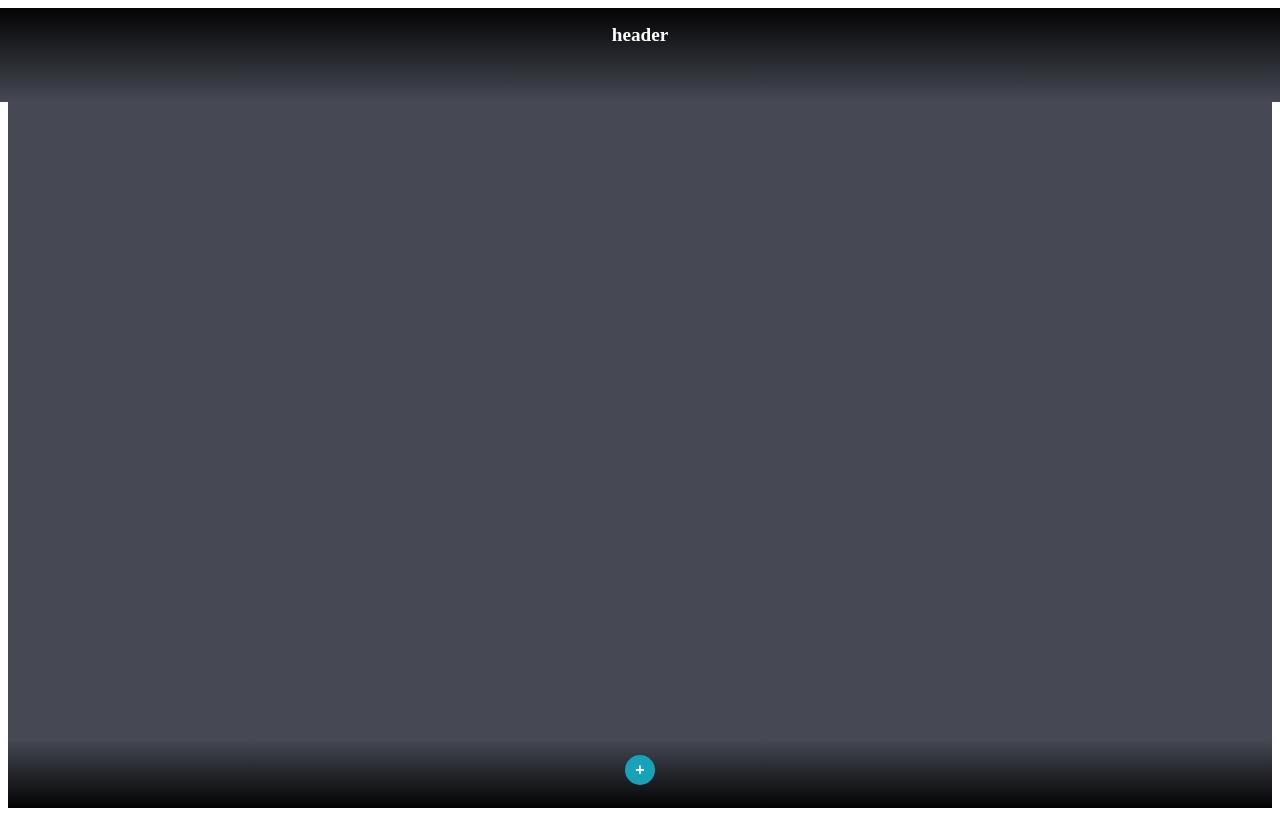
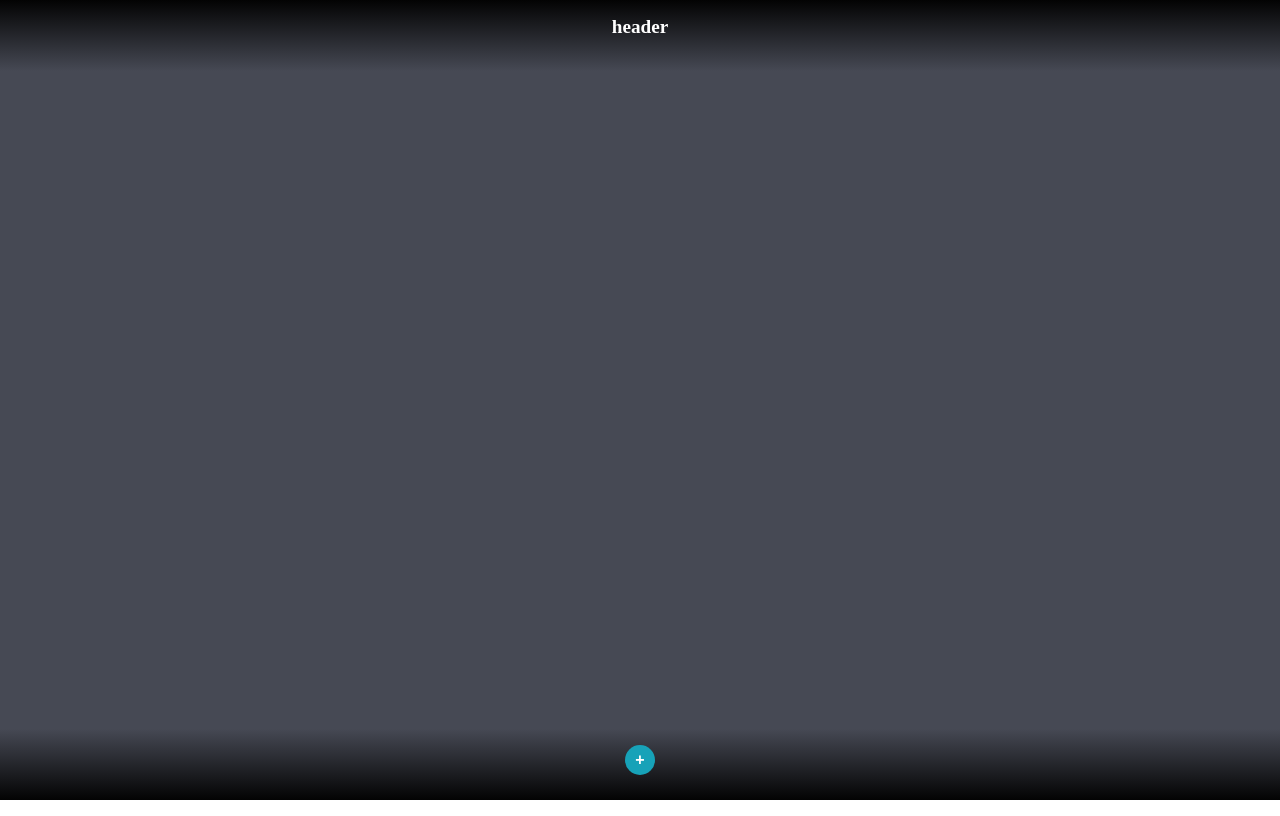
Before and after one commit to chimanSeyedhashemi/drag-drop-card, a React (Create React App) app: page / in a window 1280 px wide. Built offline with nearby package versions, Linux system fonts and the light colour scheme.

Commit message:
fix border sizing in css

```diff
--- a/src/component/header/header.module.scss
+++ b/src/component/header/header.module.scss
@@ -1,4 +1,5 @@
 .headerWrapper {
+  box-sizing: border-box;
   background: rgb(70, 73, 84);
   background: linear-gradient(
     0deg,
--- a/src/index.css
+++ b/src/index.css
@@ -1,6 +1,6 @@
 body {
-  margin: 0;
-  padding: 0;
+  margin: 0px;
+  padding: 0px;
 }
 button:disabled {
   background: #dddddd !important;
--- a/src/index.tsx
+++ b/src/index.tsx
@@ -5,6 +5,7 @@ import reportWebVitals from "./reportWebVitals";
 import { Provider } from "react-redux";
 import { persistor, Store2 } from "./redux/store";
 import { PersistGate } from "redux-persist/integration/react";
+import "./index.css";
 
 ReactDOM.render(
   <Provider store={Store2}>
```
Also changed, not shown: 1 other file (tests, documents, lock files or other folders).
